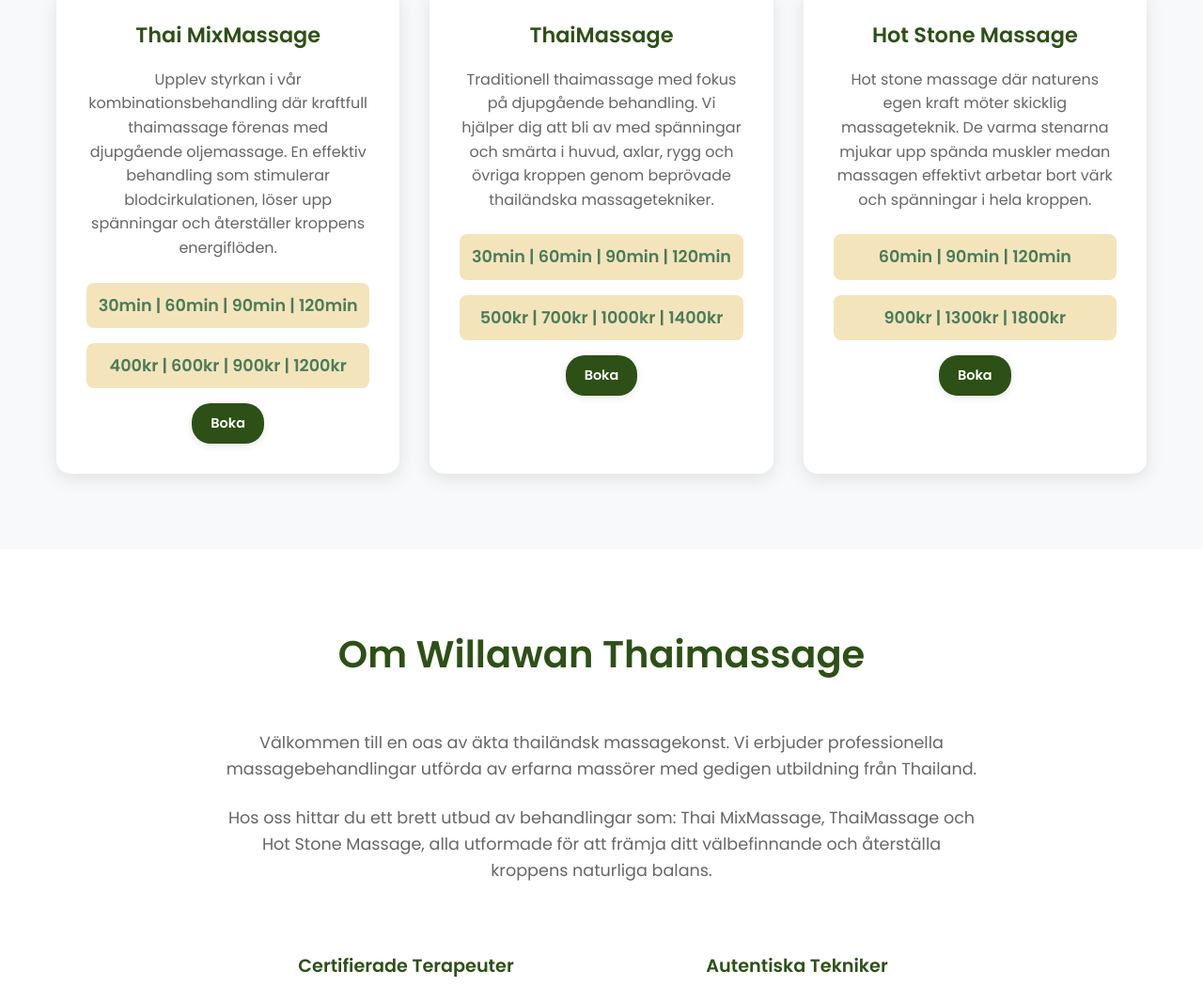
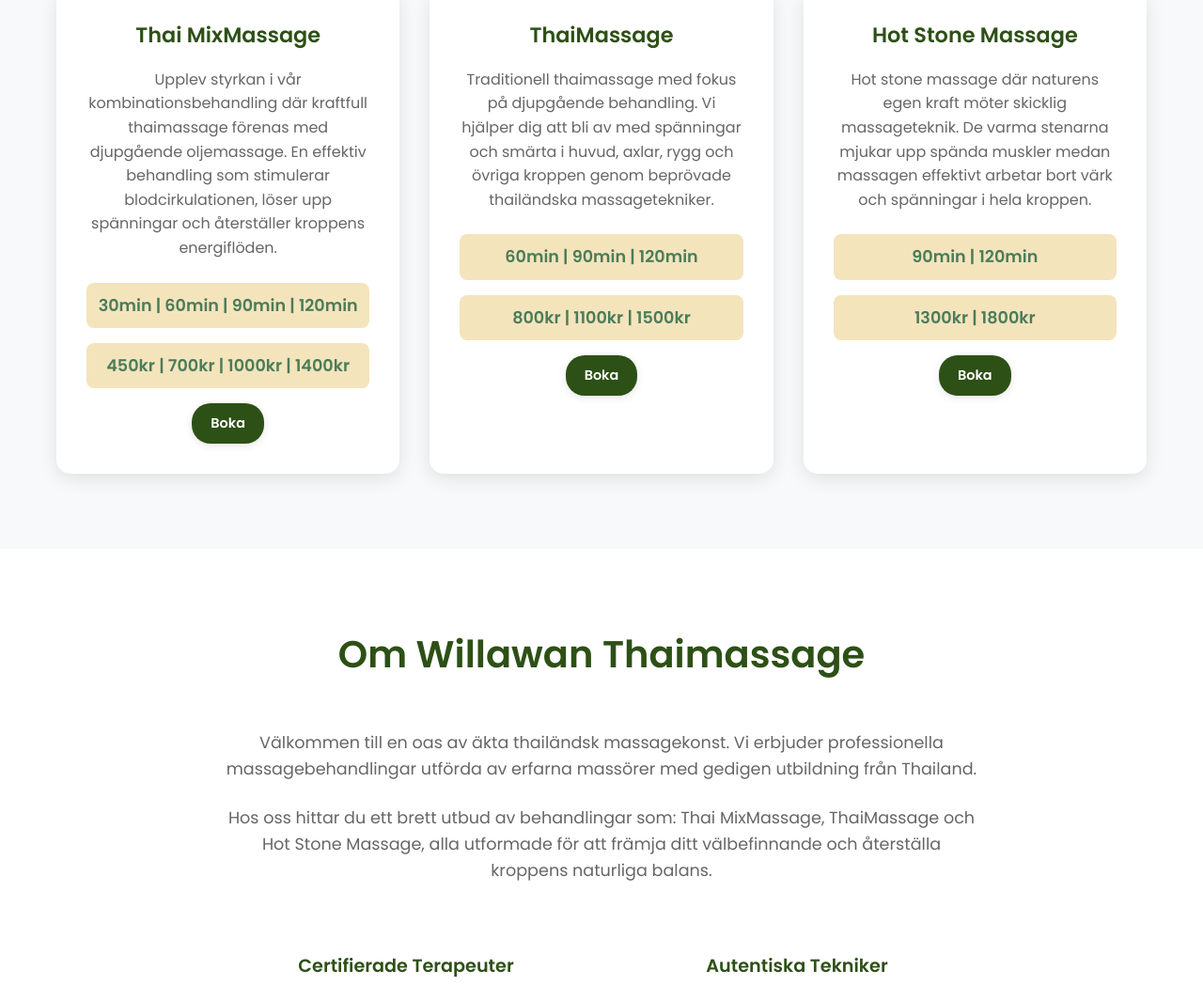
Before and after one commit to Saberlost/saberlost.github.io, a website: page index.html in a window 1280 px wide. Shown: the part 1004-2053 px from the top of the page at 94% size. Drawn offline with Linux system fonts and the light colour scheme.

Commit message:
Uppdatera massagepriser på webbplats och menybild.
Co-authored-by: Cursor <cursoragent@cursor.com>

```diff
--- a/index.html
+++ b/index.html
@@ -47,22 +47,22 @@
                         <h3>Thai MixMassage</h3>
                         <p>Upplev styrkan i vår kombinationsbehandling där kraftfull thaimassage förenas med djupgående oljemassage. En effektiv behandling som stimulerar blodcirkulationen, löser upp spänningar och återställer kroppens energiflöden.</p>
                         <div class="service-price">30min | 60min | 90min | 120min</div>
-                        <div class="service-price">400kr | 600kr | 900kr | 1200kr</div>
+                        <div class="service-price">450kr | 700kr | 1000kr | 1400kr</div>
 
                         <a href="https://www.bokadirekt.se/places/willawan-thaimassage-56244" class="book-button" target="_blank">Boka</a>
                     </div>
                     <div class="service-card">
                         <h3>ThaiMassage</h3>
                         <p>Traditionell thaimassage med fokus på djupgående behandling. Vi hjälper dig att bli av med spänningar och smärta i huvud, axlar, rygg och övriga kroppen genom beprövade thailändska massagetekniker.</p>
-                        <div class="service-price">30min | 60min | 90min  | 120min</div>
-                        <div class="service-price">500kr | 700kr | 1000kr | 1400kr</div>
+                        <div class="service-price">60min | 90min | 120min</div>
+                        <div class="service-price">800kr | 1100kr | 1500kr</div>
                         <a href="https://www.bokadirekt.se/places/willawan-thaimassage-56244" class="book-button" target="_blank">Boka</a>
                     </div>
                     <div class="service-card">
                         <h3>Hot Stone Massage</h3>
                         <p>Hot stone massage där naturens egen kraft möter skicklig massageteknik. De varma stenarna mjukar upp spända muskler medan massagen effektivt arbetar bort värk och spänningar i hela kroppen.</p>
-                        <div class="service-price">60min | 90min  | 120min</div>
-                        <div class="service-price">900kr | 1300kr | 1800kr</div>
+                        <div class="service-price">90min | 120min</div>
+                        <div class="service-price">1300kr | 1800kr</div>
                         <a href="https://www.bokadirekt.se/places/willawan-thaimassage-56244" class="book-button" target="_blank">Boka</a>
                     </div>
                 </div>
```
Also changed, not shown: 1 other file.
